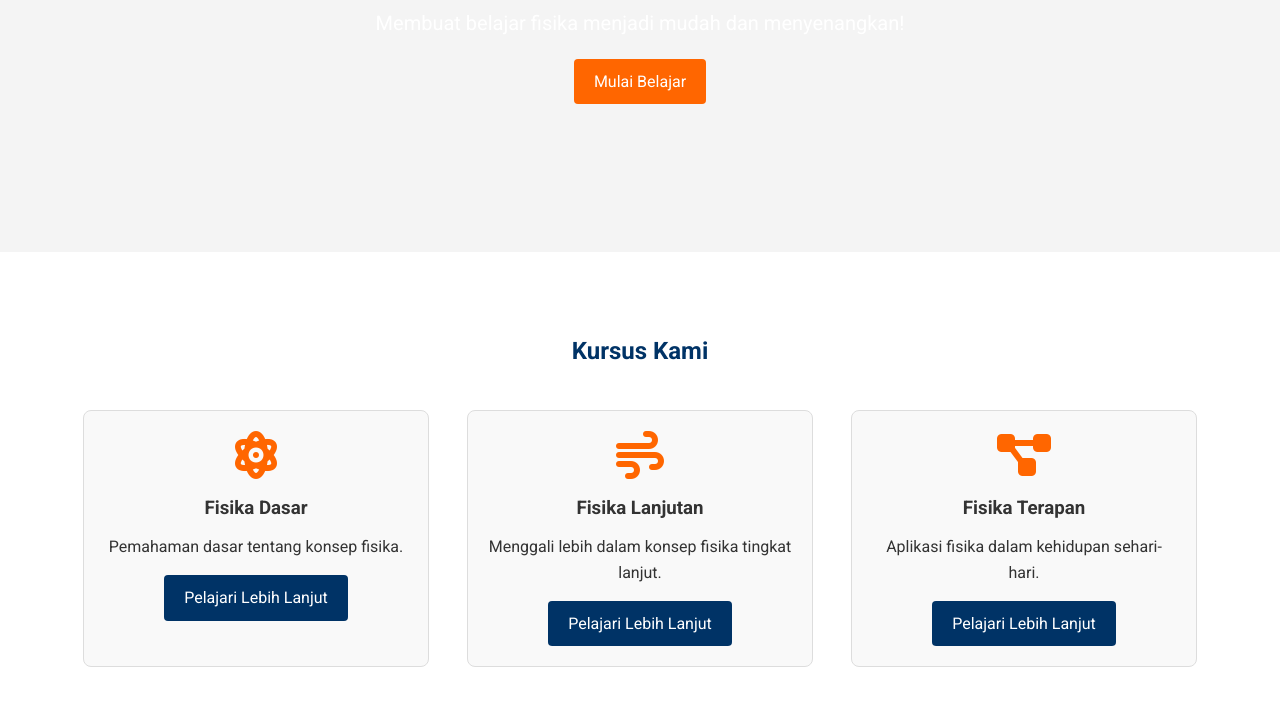
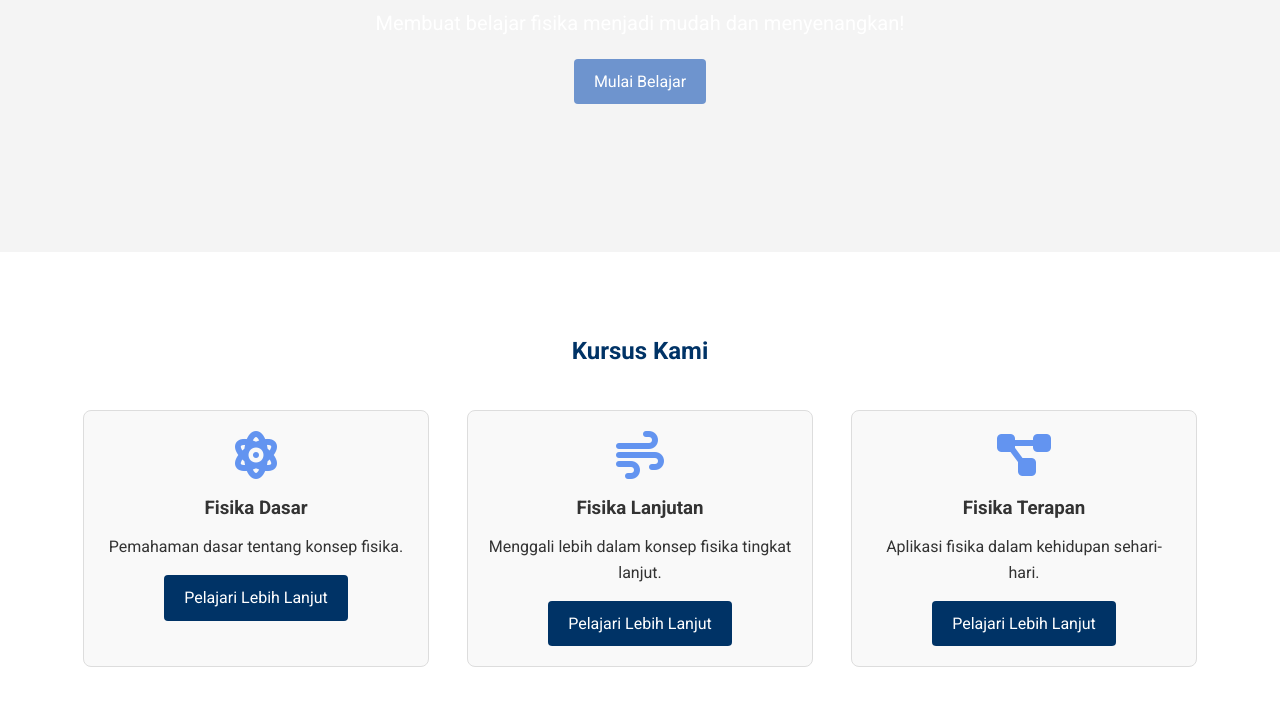
Before and after one commit to iyannn03/adryanaphysic, a plain HTML site: page index.html in a window 1280 px wide. Shown: the part 372-1078 px from the top of the page. Drawn offline with Linux system fonts and the light colour scheme.

Commit message:
Merubah warna

```diff
--- a/styles.css
+++ b/styles.css
@@ -96,7 +96,7 @@ nav ul li a:hover {
 
 .btn {
     display: inline-block;
-    background: #ff6600;
+    background: #6e94ce;
     color: #fff;
     padding: 10px 20px;
     text-decoration: none;
@@ -105,7 +105,7 @@ nav ul li a:hover {
 }
 
 .btn:hover {
-    background: #e65c00;
+    background: #7573f8;
 }
 
 /* Courses Section */
@@ -142,7 +142,7 @@ nav ul li a:hover {
 }
 
 .course-card i {
-    color: #ff6600;
+    color: #6394f0;
     margin-bottom: 15px;
 }
 
```
